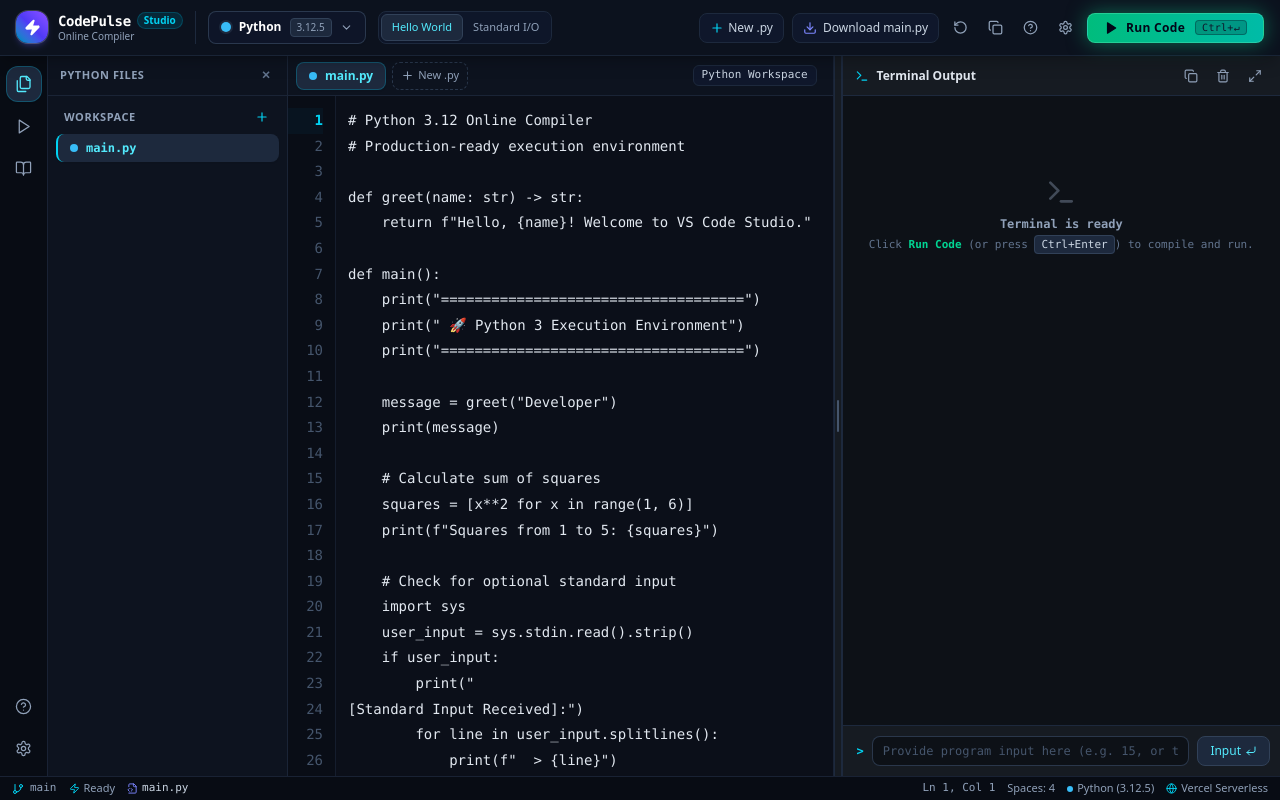
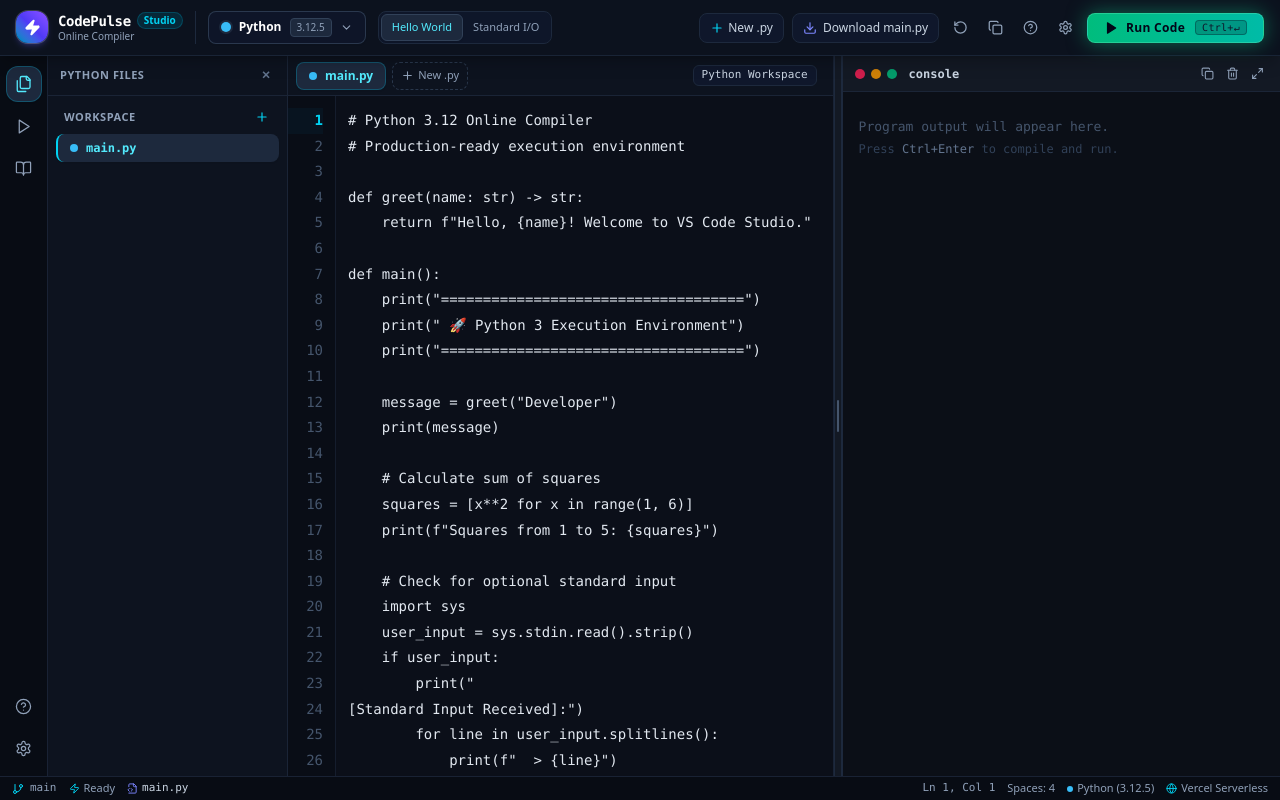
Before and after one commit to jd-135/Online-compiler, a React (Vite) app: page / in a window 1280 px wide. Built offline with nearby package versions, Linux system fonts and the light colour scheme.

Commit message:
feat: native inline terminal input without popups, matching authentic CLI terminal

```diff
--- a/src/App.jsx
+++ b/src/App.jsx
@@ -12,7 +12,7 @@ import { LANGUAGES } from './constants/languages';
 import { CODE_TEMPLATES } from './constants/templates';
 import { runCode } from './services/compilerService';
 
-const STORAGE_KEY = 'codepulse_workspace_v3';
+const STORAGE_KEY = 'codepulse_workspace_v4';
 
 const DEFAULT_WORKSPACE = {
   python: [
@@ -61,10 +61,9 @@ export default function App() {
   // Execution states
   const [isRunning, setIsRunning] = useState(false);
   const [executionResult, setExecutionResult] = useState(null);
-  const [terminalInput, setTerminalInput] = useState('');
 
   // UI layout states & Resizable Split
-  const [activeView, setActiveView] = useState('explorer'); // 'explorer' | 'snippets' | null
+  const [activeView, setActiveView] = useState('explorer');
   const [isTerminalExpanded, setIsTerminalExpanded] = useState(false);
   const [cursorPosition, setCursorPosition] = useState({ line: 1, col: 1 });
   const [showShortcuts, setShowShortcuts] = useState(false);
@@ -234,11 +233,11 @@ export default function App() {
     setExecutionResult(null);
   };
 
-  // Primary Run Code Execution
+  // Run Code Execution (handles direct terminal input)
   const handleRunCode = useCallback(async (customInput) => {
     if (isRunning) return;
 
-    const inputToUse = (typeof customInput === 'string') ? customInput : terminalInput;
+    const inputToUse = (typeof customInput === 'string') ? customInput : '';
 
     setIsRunning(true);
     try {
@@ -247,7 +246,17 @@ export default function App() {
         code: currentCode,
         stdin: inputToUse
       });
-      setExecutionResult(result);
+
+      // If user typed input directly into terminal, format stdout to display:
+      // prompt + input + program response (exactly as in a native terminal session)
+      if (inputToUse && result.stdout) {
+        setExecutionResult({
+          ...result,
+          success: result.exitCode === 0
+        });
+      } else {
+        setExecutionResult(result);
+      }
     } catch (err) {
       setExecutionResult({
         success: false,
@@ -256,7 +265,6 @@ export default function App() {
         stdout: '',
         stderr: err.message || 'Unknown execution error occurred.',
         compileOutput: '',
-        message: err.message,
         time: null,
         memory: null,
         exitCode: 1,
@@ -265,13 +273,7 @@ export default function App() {
     } finally {
       setIsRunning(false);
     }
-  }, [isRunning, selectedLanguage.id, currentCode, terminalInput]);
-
-  // Handle input submission directly from the Output tab
-  const handleSubmitTerminalInput = (inputVal) => {
-    setTerminalInput(inputVal);
-    handleRunCode(inputVal);
-  };
+  }, [isRunning, selectedLanguage.id, currentCode]);
 
   // Global Keyboard Shortcuts (Ctrl+Enter, Ctrl+S, Ctrl+L, Esc, F1)
   useEffect(() => {
@@ -379,14 +381,14 @@ export default function App() {
           {!isTerminalExpanded && (
             <div
               onMouseDown={handleMouseDown}
-              title="Drag to resize workspace and output panels"
-              className="hidden md:flex w-2 hover:w-2 bg-[#161b22] hover:bg-cyan-500/50 cursor-col-resize items-center justify-center transition-colors z-20 select-none group border-x border-slate-800"
+              title="Drag to resize editor and output terminal"
+              className="hidden md:flex w-2 hover:w-2 bg-[#131924] hover:bg-cyan-500/50 cursor-col-resize items-center justify-center transition-colors z-20 select-none group border-x border-slate-800"
             >
               <div className="w-0.5 h-8 bg-slate-600 group-hover:bg-cyan-300 rounded-full" />
             </div>
           )}
 
-          {/* Right / Bottom: Modern Console & Stdin */}
+          {/* Right / Bottom: Pure Native Terminal Console */}
           <div
             style={{ width: isTerminalExpanded ? '100%' : `${100 - editorWidthPercent}%` }}
             className="flex flex-col h-full overflow-hidden flex-1"
@@ -394,9 +396,7 @@ export default function App() {
             <TerminalPanel
               executionResult={executionResult}
               isRunning={isRunning}
-              terminalInput={terminalInput}
-              onChangeTerminalInput={setTerminalInput}
-              onSubmitTerminalInput={handleSubmitTerminalInput}
+              onRunCodeWithInput={(inputVal) => handleRunCode(inputVal)}
               onClearOutput={handleClearOutput}
               isExpanded={isTerminalExpanded}
               onToggleExpand={() => setIsTerminalExpanded(!isTerminalExpanded)}
--- a/src/components/TerminalPanel.jsx
+++ b/src/components/TerminalPanel.jsx
@@ -4,48 +4,38 @@ import {
   Trash2,
   Copy,
   Check,
-  AlertCircle,
+  Maximize2,
+  Minimize2,
   CheckCircle2,
-  Clock,
-  Cpu,
-  CornerDownLeft,
-  Send,
-  Sparkles,
-  Maximize2,
-  Minimize2
+  AlertCircle
 } from 'lucide-react';
 
 export function TerminalPanel({
   executionResult,
   isRunning,
-  terminalInput,
-  onChangeTerminalInput,
-  onSubmitTerminalInput,
+  onRunCodeWithInput,
   onClearOutput,
   isExpanded,
   onToggleExpand
 }) {
   const [copied, setCopied] = useState(false);
-  const [inlineInput, setInlineInput] = useState('');
-  const inputRef = useRef(null);
-  const consoleBottomRef = useRef(null);
+  const [currentInput, setCurrentInput] = useState('');
+  const terminalInputRef = useRef(null);
+  const consoleContainerRef = useRef(null);
 
-  // Detect if output had an EOFError or input request
-  const isInputRequired = React.useMemo(() => {
-    if (!executionResult) return false;
-    const err = executionResult.stderr || executionResult.compileOutput || '';
-    return err.includes('EOFError') ||
-           err.includes('NoSuchElementException') ||
-           err.includes('EOF when reading') ||
-           err.includes('InputMismatchException');
-  }, [executionResult]);
+  // Auto-focus terminal on mount or when execution finishes
+  useEffect(() => {
+    if (!isRunning && terminalInputRef.current) {
+      terminalInputRef.current.focus();
+    }
+  }, [isRunning, executionResult]);
 
-  // Focus input when input is required
-  useEffect(() => {
-    if (isInputRequired && inputRef.current) {
-      inputRef.current.focus();
+  // Focus terminal input when clicking anywhere in console
+  const handleConsoleClick = () => {
+    if (terminalInputRef.current) {
+      terminalInputRef.current.focus();
     }
-  }, [isInputRequired]);
+  };
 
   const handleCopyOutput = async () => {
     const text = executionResult?.stdout || executionResult?.compileOutput || executionResult?.stderr || '';
@@ -59,46 +49,68 @@ export function TerminalPanel({
     }
   };
 
-  const handleInlineSubmit = (e) => {
+  // Check if an EOFError or input wait happened
+  const isWaitingForInput = React.useMemo(() => {
+    if (!executionResult) return false;
+    const err = executionResult.stderr || '';
+    return err.includes('EOFError') ||
+           err.includes('NoSuchElementException') ||
+           err.includes('EOF when reading') ||
+           err.includes('InputMismatchException');
+  }, [executionResult]);
+
+  // Clean stdout to display
+  const cleanStdout = React.useMemo(() => {
+    if (!executionResult) return '';
+    return executionResult.stdout || '';
+  }, [executionResult]);
+
+  // Handle Enter key inside the terminal
+  const handleKeyDown = (e) => {
+    if (e.key === 'Enter') {
       e.preventDefault();
-    if (!inlineInput.trim()) return;
-    onSubmitTerminalInput(inlineInput.trim());
-    setInlineInput('');
+      const val = currentInput;
+      setCurrentInput('');
+      if (onRunCodeWithInput) {
+        onRunCodeWithInput(val);
+      }
+    }
   };
 
-  const handlePromptSubmit = (e) => {
-    e.preventDefault();
-    if (!terminalInput.trim()) return;
-    onSubmitTerminalInput(terminalInput.trim());
-  };
-
-  const hasErrors = Boolean(executionResult?.compileOutput || executionResult?.stderr);
   const isSuccess = executionResult?.success;
+  const hasRealError = executionResult && !executionResult.success && !isWaitingForInput;
 
   return (
-    <div className="flex flex-col bg-[#0d1117] text-slate-200 h-full overflow-hidden select-text border-l border-slate-800">
+    <div
+      className="flex flex-col bg-[#0b0f17] text-slate-200 h-full overflow-hidden select-text border-l border-slate-800 cursor-text"
+      onClick={handleConsoleClick}
+    >
       {/* Terminal Title Bar */}
-      <div className="h-10 bg-[#161b22] border-b border-slate-800 flex items-center justify-between px-3 select-none shrink-0">
+      <div className="h-9 bg-[#131924] border-b border-slate-800/80 flex items-center justify-between px-3 select-none shrink-0">
         <div className="flex items-center gap-2">
-          <Terminal size={14} className="text-cyan-400" />
-          <span className="text-xs font-semibold text-slate-200">Terminal Output</span>
+          {/* Terminal traffic light dots */}
+          <div className="flex items-center gap-1.5 mr-1">
+            <span className="w-2.5 h-2.5 rounded-full bg-rose-500/80" />
+            <span className="w-2.5 h-2.5 rounded-full bg-amber-500/80" />
+            <span className="w-2.5 h-2.5 rounded-full bg-emerald-500/80" />
+          </div>
+
+          <span className="text-xs font-mono font-semibold text-slate-300">console</span>
 
           {/* Status Badge */}
           {executionResult && !isRunning && (
             <div className="ml-2 font-mono text-[11px]">
               {isSuccess ? (
-                <span className="inline-flex items-center gap-1 text-emerald-400 bg-emerald-950/70 border border-emerald-500/40 px-2 py-0.5 rounded-full">
+                <span className="inline-flex items-center gap-1 text-emerald-400 text-[10px]">
                   <CheckCircle2 size={11} />
-                  <span>Passed</span>
-                  {executionResult.time && <span>• {executionResult.time}</span>}
+                  <span>Passed {executionResult.time ? `(${executionResult.time})` : ''}</span>
                 </span>
-              ) : isInputRequired ? (
-                <span className="inline-flex items-center gap-1 text-amber-400 bg-amber-950/70 border border-amber-500/40 px-2 py-0.5 rounded-full animate-pulse">
-                  <AlertCircle size={11} />
-                  <span>Input Required</span>
+              ) : isWaitingForInput ? (
+                <span className="inline-flex items-center gap-1 text-cyan-400 text-[10px]">
+                  <span>Ready for input</span>
                 </span>
               ) : (
-                <span className="inline-flex items-center gap-1 text-rose-400 bg-rose-950/70 border border-rose-500/40 px-2 py-0.5 rounded-full">
+                <span className="inline-flex items-center gap-1 text-rose-400 text-[10px]">
                   <AlertCircle size={11} />
                   <span>{executionResult.statusText || 'Error'}</span>
                 </span>
@@ -108,145 +120,103 @@ export function TerminalPanel({
         </div>
 
         {/* Console Action Tools */}
-        <div className="flex items-center gap-1.5 text-slate-400">
+        <div className="flex items-center gap-1 text-slate-400">
           <button
-            onClick={handleCopyOutput}
+            onClick={(e) => {
+              e.stopPropagation();
+              handleCopyOutput();
+            }}
             title={copied ? "Copied" : "Copy output"}
-            className="p-1.5 hover:text-white hover:bg-slate-800 rounded-md transition-colors"
+            className="p-1 hover:text-white hover:bg-slate-800 rounded transition-colors"
           >
-            {copied ? <Check size={14} className="text-emerald-400" /> : <Copy size={14} />}
+            {copied ? <Check size={13} className="text-emerald-400" /> : <Copy size={13} />}
           </button>
 
           <button
-            onClick={onClearOutput}
+            onClick={(e) => {
+              e.stopPropagation();
+              onClearOutput();
+            }}
             title="Clear output"
-            className="p-1.5 hover:text-white hover:bg-slate-800 rounded-md transition-colors"
+            className="p-1 hover:text-white hover:bg-slate-800 rounded transition-colors"
           >
-            <Trash2 size={14} />
+            <Trash2 size={13} />
           </button>
 
           <button
-            onClick={onToggleExpand}
+            onClick={(e) => {
+              e.stopPropagation();
+              onToggleExpand();
+            }}
             title={isExpanded ? "Restore split" : "Maximize terminal"}
-            className="p-1.5 hover:text-white hover:bg-slate-800 rounded-md transition-colors hidden sm:block"
+            className="p-1 hover:text-white hover:bg-slate-800 rounded transition-colors hidden sm:block"
           >
-            {isExpanded ? <Minimize2 size={14} /> : <Maximize2 size={14} />}
+            {isExpanded ? <Minimize2 size={13} /> : <Maximize2 size={13} />}
           </button>
         </div>
       </div>
 
-      {/* Main Console Output View */}
-      <div className="flex-1 overflow-auto p-4 font-mono text-xs leading-relaxed space-y-3">
+      {/* Main Terminal Screen */}
+      <div
+        ref={consoleContainerRef}
+        className="flex-1 overflow-auto p-4 font-mono text-[13px] leading-relaxed select-text"
+      >
         {/* Loading Spinner */}
         {isRunning && (
-          <div className="h-full flex flex-col items-center justify-center gap-3 text-center py-16">
-            <div className="w-9 h-9 border-2 border-emerald-500/20 border-t-emerald-400 rounded-full animate-spin" />
-            <div className="text-sm font-semibold text-white">Running code...</div>
+          <div className="flex items-center gap-2 text-cyan-400 py-1">
+            <span className="w-3 h-3 border-2 border-cyan-400/30 border-t-cyan-400 rounded-full animate-spin" />
+            <span className="text-xs">Running program...</span>
           </div>
         )}
 
-        {/* Empty Console State */}
+        {/* Empty State */}
         {!isRunning && !executionResult && (
-          <div className="text-slate-500 text-center py-16 select-none">
-            <Terminal size={32} className="mx-auto mb-2 opacity-40 text-slate-400" />
-            <p className="text-xs font-semibold text-slate-400">Terminal is ready</p>
-            <p className="text-[11px] mt-1 text-slate-500">
-              Click <strong className="text-emerald-400">Run Code</strong> (or press <kbd className="bg-slate-800 px-1.5 py-0.5 rounded border border-slate-700 text-slate-300">Ctrl+Enter</kbd>) to compile and run.
-            </p>
+          <div className="text-slate-600 select-none py-2">
+            <div>Program output will appear here.</div>
+            <div className="text-xs mt-1 text-slate-700">Press <kbd className="text-slate-500">Ctrl+Enter</kbd> to compile and run.</div>
           </div>
         )}
 
-        {/* Standard Output (stdout) */}
+        {/* Standard Output with seamless inline typing directly in the console */}
         {!isRunning && executionResult && (
-          <div className="space-y-3">
-            {executionResult.stdout && (
-              <pre className="text-slate-100 whitespace-pre-wrap font-mono selection:bg-cyan-900/60">
-                {executionResult.stdout}
-              </pre>
-            )}
+          <div className="whitespace-pre-wrap break-words">
+            {/* Output text */}
+            <span className="text-slate-100">{cleanStdout}</span>
 
-            {/* INTERACTIVE INPUT PROMPT IF PROGRAM WAS ASKING FOR INPUT (FIXES EOFError) */}
-            {isInputRequired && (
-              <div className="bg-amber-950/40 border border-amber-500/40 rounded-xl p-3 space-y-2 animate-in fade-in zoom-in-95 duration-150">
-                <div className="flex items-center gap-1.5 text-amber-300 text-xs font-semibold">
-                  <AlertCircle size={14} className="text-amber-400 shrink-0" />
-                  <span>This program is waiting for your input:</span>
-                </div>
-                <form onSubmit={handleInlineSubmit} className="flex items-center gap-2">
+            {/* Inline interactive input right in the terminal flow */}
+            <span className="inline-flex items-baseline">
+              <span className="text-cyan-300 font-semibold">{currentInput}</span>
+              <span className="w-2 h-4 bg-cyan-400 inline-block translate-y-0.5 animate-pulse ml-0.5" />
+            </span>
+
+            {/* Hidden native input capturing typing anywhere in the console */}
             <input
-                    ref={inputRef}
+              ref={terminalInputRef}
               type="text"
-                    value={inlineInput}
-                    onChange={(e) => setInlineInput(e.target.value)}
-                    placeholder="Type number or input value (e.g. 4)..."
-                    className="flex-1 bg-[#161b22] border border-amber-500/60 focus:border-amber-400 text-white font-mono text-xs px-3 py-1.5 rounded-lg outline-none shadow-inner"
+              value={currentInput}
+              onChange={(e) => setCurrentInput(e.target.value)}
+              onKeyDown={handleKeyDown}
+              className="absolute -top-[9999px] -left-[9999px] opacity-0 pointer-events-none"
+              autoFocus
             />
-                  <button
-                    type="submit"
-                    className="px-3 py-1.5 bg-amber-500 hover:bg-amber-400 text-slate-950 font-bold rounded-lg text-xs flex items-center gap-1 transition-all shadow-md"
-                  >
-                    <span>Submit</span>
-                    <CornerDownLeft size={12} />
-                  </button>
-                </form>
-                <div className="text-[10px] text-amber-400/80">
-                  Tip: Submitting will automatically supply your input and run the program.
-                </div>
+
+            {/* Non-EOF Compiler / Runtime Errors */}
+            {hasRealError && (
+              <div className="mt-3 text-rose-400">
+                {executionResult.compileOutput && (
+                  <div className="text-rose-400 whitespace-pre-wrap">
+                    {executionResult.compileOutput}
                   </div>
                 )}
-
-            {/* Standard Error (stderr) if NOT just an input request */}
-            {executionResult.stderr && !isInputRequired && (
-              <div className="border border-rose-500/30 rounded-xl bg-rose-950/20 p-3">
-                <div className="text-xs font-semibold text-rose-400 flex items-center gap-1.5 mb-1.5">
-                  <AlertCircle size={14} />
-                  <span>Runtime Error</span>
-                </div>
-                <pre className="text-rose-200 whitespace-pre-wrap font-mono text-xs overflow-x-auto">
+                {executionResult.stderr && (
+                  <div className="text-rose-400 whitespace-pre-wrap">
                     {executionResult.stderr}
-                </pre>
-              </div>
-            )}
-
-            {/* Compiler Output (compile errors) */}
-            {executionResult.compileOutput && (
-              <div className="border border-rose-500/30 rounded-xl bg-rose-950/20 p-3">
-                <div className="text-xs font-semibold text-rose-400 flex items-center gap-1.5 mb-1.5">
-                  <AlertCircle size={14} />
-                  <span>Compilation Error</span>
-                </div>
-                <pre className="text-rose-200 whitespace-pre-wrap font-mono text-xs overflow-x-auto">
-                  {executionResult.compileOutput}
-                </pre>
-              </div>
-            )}
-
-            <div ref={consoleBottomRef} />
                   </div>
                 )}
               </div>
-
-      {/* Terminal Interactive Input Prompt at the Bottom of Output */}
-      <div className="p-2.5 bg-[#161b22] border-t border-slate-800">
-        <form onSubmit={handlePromptSubmit} className="flex items-center gap-2">
-          <span className="text-cyan-400 font-mono text-xs pl-1 font-bold select-none">&gt;</span>
-          <input
-            type="text"
-            value={terminalInput}
-            onChange={(e) => onChangeTerminalInput(e.target.value)}
-            placeholder="Provide program input here (e.g. 15, or test cases)..."
-            className="flex-1 bg-[#0d1117] border border-slate-700/80 focus:border-cyan-500 text-slate-100 font-mono text-xs px-2.5 py-1.5 rounded-lg outline-none placeholder:text-slate-600"
-          />
-          <button
-            type="submit"
-            title="Send input and run"
-            disabled={isRunning}
-            className="px-3 py-1.5 bg-slate-800 hover:bg-slate-700 text-cyan-300 font-medium text-xs rounded-lg flex items-center gap-1 border border-slate-700 hover:border-cyan-500/50 transition-all shrink-0"
-          >
-            <span>Input</span>
-            <CornerDownLeft size={12} />
-          </button>
-        </form>
+            )}
+          </div>
+        )}
       </div>
     </div>
   );
```
Lines whose indentation alone changed are shown as unchanged.
